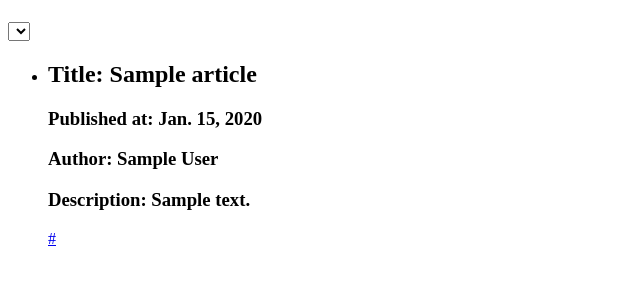
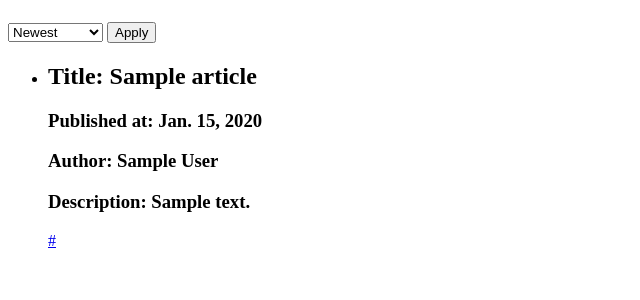
Before and after one commit to schmidtvinicius/pescheck_assignment, a Django app: page /crypto-currencies/000/ in a window 1280 px wide. Shown: the part 58-358 px from the top of the page, without its empty margins (0-640 px from the left). Run offline with Django 3.2, Linux system fonts and the light colour scheme; tables that the repository leaves empty hold one stand-in row (values such as "Sample post"); lists and menus that the app fills with data are empty.

Commit message:
added selection menu to detail page to order the articles

```diff
--- a/cryptodashboard/templates/currency_articles.html
+++ b/cryptodashboard/templates/currency_articles.html
@@ -1,7 +1,14 @@
 {% extends "base.html" %}
 {% block content %}
 <main>
-    <select>Bla</select>
+    <form id="order-options">
+        <select name="order-by">
+            <option value="newest">Newest</option>
+            <option value="oldest">Oldest</option>
+            <option value="alphabetical">Alphabetical</option>
+        </select>
+        <button type="submit" form="order-options">Apply</button>
+    </form>
     <ul>
         {% for article in articles %}
             <li>
--- a/cryptodashboard/templates/home.html
+++ b/cryptodashboard/templates/home.html
@@ -1,7 +1,6 @@
 {% extends "base.html" %}
 {% block content %}
 <main>
-    <select>Bla</select>
     <ul>
         {% for currency in all_currencies %}
             <li>
```
